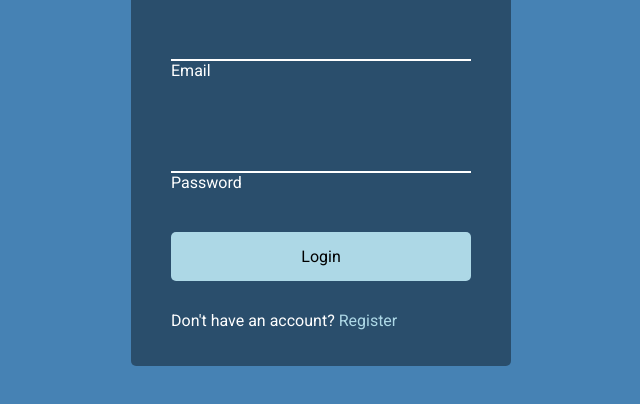
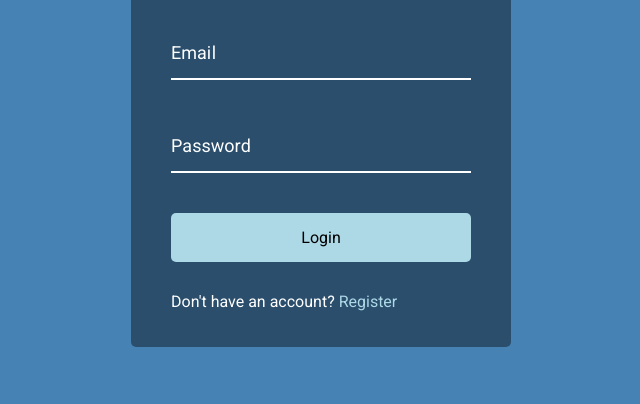
Before and after one commit to luiscarlosealo/Training, a plain HTML site: page 08 Form Wave Animation/index.html in a window 1280 px wide. Shown: the part 268-672 px from the top of the page, without its empty margins (319-959 px from the left). Drawn offline with Linux system fonts and the light colour scheme.

Commit message:
Finishing the JS

```diff
--- a/08 Form Wave Animation/script.js
+++ b/08 Form Wave Animation/script.js
@@ -0,0 +1,8 @@
+const labels = document.querySelectorAll('.form-control label'); //guarda el label "Email" en un array
+
+labels.forEach (label => { //hace un loop al array
+    label.innerHTML = label.innerText
+        .split('') //crea un array donde cada letra de "Email" queda en una posición del array
+        .map((letter, idx) => `<span style="transition-delay:${idx * 50}ms">${letter}</span>`)//agrega a cada posición (letra) el <span> que además contiene un delay para que cada letra se retrase 50ms con respecto a la anterior, lo que hace que el efecto final se anime letra por letra.
+        .join('') //junta todo de nuevo en un string
+})
--- a/08 Form Wave Animation/style.css
+++ b/08 Form Wave Animation/style.css
@@ -77,3 +77,23 @@ body{
 .form-control input:focus, .form-control input:valid { /*input:focus para quitar el borde cuando el campo de texto se selecciona. input:valid para indicar al usuario que ingresó correctamente los datos en el campo*/
   outline: 0;
 }
+
+.form-control label {
+  position: absolute;
+  top: 15px;
+  left: 0;
+}
+
+.form-control label span {
+  display: inline-block;
+  font-size: 18px;
+  min-width: 5px;
+  transition: 0.3s cubic-bezier(0.68, -0.55, 0.265, 1.55);
+}
+
+.form-control input:focus + label span,
+.form-control input:valid + label span { /*para cuando demos click en los campos del form*/
+  color: lightblue;
+  transform: translateY(-30px); /*desplaza el texto -30px hacia arriba*/
+
+}
```
